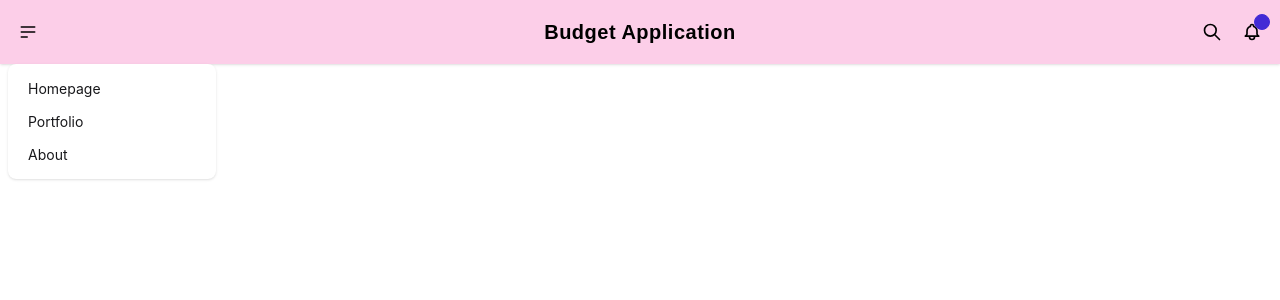
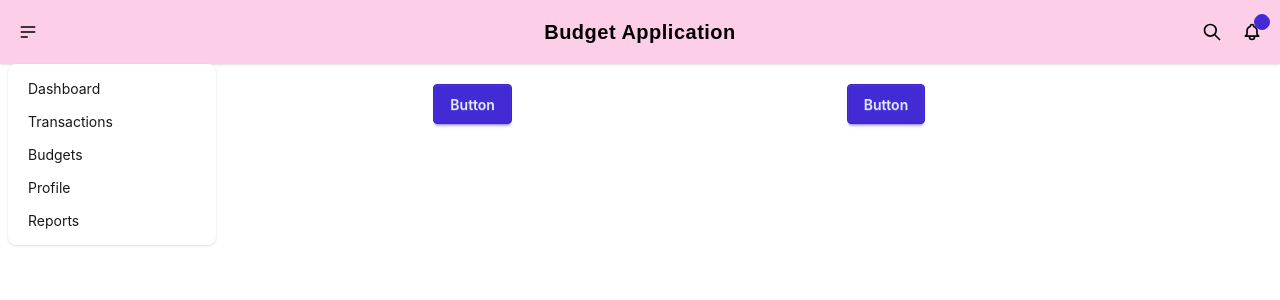
Before and after one commit to thaneluna-dev/my-budget-web-app, a React (Vite) app: page /dashboard in a window 1280 px wide. Both pictures are taken after a click on the button 28 px from the left and 32 px from the top of the page. Shown: the top 300 px of the page. Built offline with nearby package versions, Linux system fonts and the light colour scheme; a web font is replaced by a local one.

Commit message:
Added routes to pages

```diff
--- a/index.html
+++ b/index.html
@@ -4,7 +4,7 @@
     <meta charset="UTF-8" />
     <link rel="icon" type="image/svg+xml" href="/favicon.svg" />
     <meta name="viewport" content="width=device-width, initial-scale=1.0" />
-    <title>our-budget-app</title>
+    <title>Budget Application</title>
   </head>
   <body>
     <div id="root"></div>
--- a/package.json
+++ b/package.json
@@ -13,6 +13,7 @@
     "@tailwindcss/vite": "^4.3.3",
     "react": "^19.2.7",
     "react-dom": "^19.2.7",
+    "react-router-dom": "^7.18.1",
     "tailwindcss": "^4.3.3"
   },
   "devDependencies": {
--- a/src/App.jsx
+++ b/src/App.jsx
@@ -4,13 +4,18 @@ import viteLogo from "./assets/vite.svg";
 import heroImg from "./assets/hero.png";
 import "./App.css";
 import Navbar from "./components/Navbar";
+import { BrowserRouter, Route, Routes } from "react-router-dom";
+import Dashboard from "./pages/Dashboard";
 
 function App() {
-  const [count, setCount] = useState(0);
+  const [isSignedIn, signedIn] = useState(false);
   return (
-    <>
+    <BrowserRouter basename="/">
       <Navbar />
-    </>
+      <Routes>
+        <Route path="/dashboard" element={<Dashboard isSignedIn={true} />} />
+      </Routes>
+    </BrowserRouter>
   );
 }
 
--- a/src/components/Navbar.jsx
+++ b/src/components/Navbar.jsx
@@ -1,11 +1,10 @@
-{
-  /* // 1. Component Setup ---- */
-}
 import "../index.css";
+{/* // 1. Navigation Menu Comopnent ---- */}
 export default function Navbar() {
   return (
     <div className="navbar bg-pink-200 shadow-sm">
       <div className="navbar-start">
+        {/* // 1.1 Dropdown Bar Navigation Menu ---- */}
         <div className="dropdown">
           <div tabIndex={0} role="button" className="btn btn-ghost btn-circle text-black hover:bg-gray-200 border-transparent">
             <svg
@@ -24,18 +23,25 @@ export default function Navbar() {
               />{" "}
             </svg>
           </div>
+          {/* //// 1.2 Navigation Menu List ---- */}
           <ul
             tabIndex="-1"
             className="menu menu-md dropdown-content bg-base-100 rounded-box z-1 mt-3 w-52 p-2 shadow"
           >
             <li>
-              <a>Homepage</a>
+              <a href="dashboard">Dashboard</a>
             </li>
             <li>
-              <a>Portfolio</a>
+              <a href="transactions">Transactions</a>
             </li>
             <li>
-              <a>About</a>
+              <a href="budgets">Budgets</a>
+            </li>
+            <li>
+              <a href="profile">Profile</a>
+            </li>
+            <li>
+              <a href="reports">Reports</a>
             </li>
           </ul>
         </div>
--- /dev/null
+++ b/src/pages/Dashboard.jsx
@@ -0,0 +1,11 @@
+import React from "react";
+
+export default function Dashboard({ isSignedIn }) {
+  return isSignedIn ? (
+    <div className="p-5 grid grid-cols-3">
+      <div className="col-start-1"><button className="btn btn-primary ">Button</button></div>
+      <div className="col-start-2"><button className="btn btn-primary" >Button</button></div>
+      <div className="col-start-3"><button className="btn btn-primary" >Button</button></div>
+    </div>
+  ) : null;
+}
```
Also changed, not shown: 2 other files (tests, documents, lock files or other folders).
